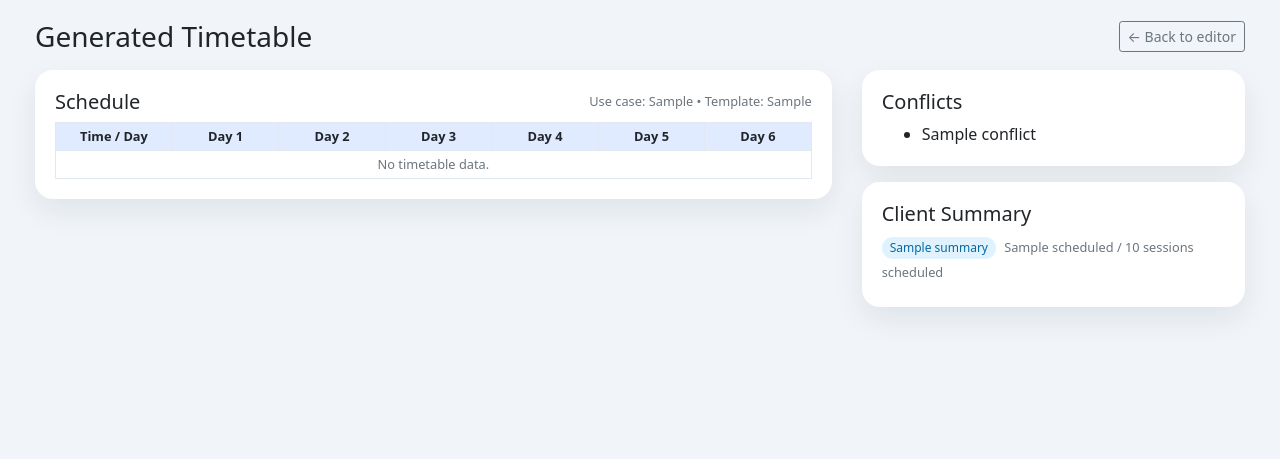
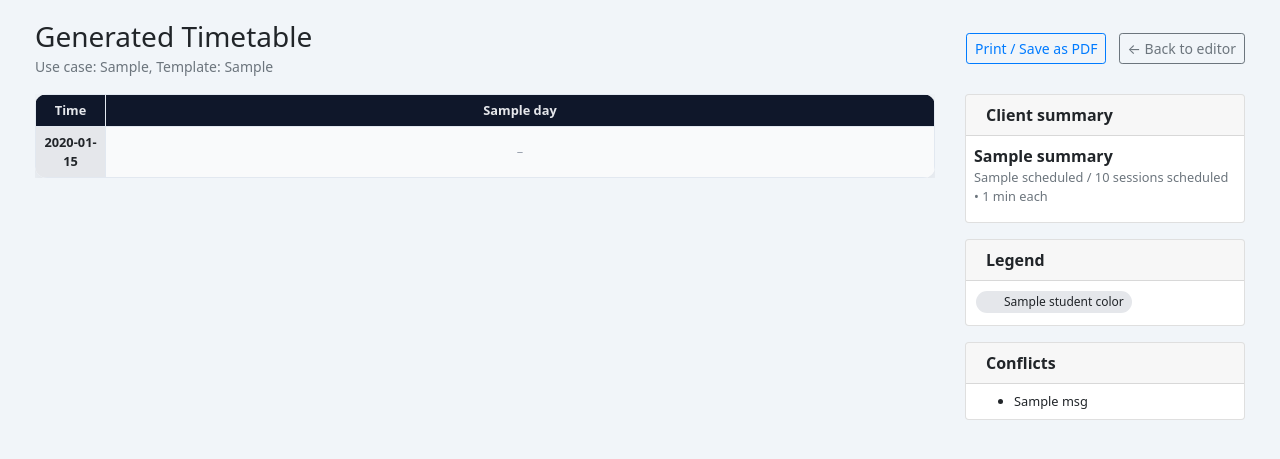
Before and after one commit to AADesign91/Timetable-Scheduler, a Flask app: template templates/timetable.html in a window 1280 px wide. Shown: the top 459 px of the page. Run offline with Flask 3, Linux system fonts and the light colour scheme; the template is opened without the code that fills it: most values are stand-ins (such as "Sample title", 1, 10 or a date in 2020).

Commit message:
Update timetable.html

```diff
--- a/templates/timetable.html
+++ b/templates/timetable.html
@@ -15,172 +15,214 @@
       padding: 20px;
     }
 
-    .app-card {
-      background: #ffffff;
-      border-radius: 18px;
-      box-shadow: 0 12px 30px rgba(15, 23, 42, 0.08);
-      padding: 20px;
-      margin-bottom: 20px;
-    }
-
     .timetable-table {
       width: 100%;
       border-collapse: collapse;
-      font-size: 0.8rem;
+      background: #ffffff;
+      box-shadow: 0 10px 30px rgba(15, 23, 42, 0.1);
+      border-radius: 0.75rem;
+      overflow: hidden;
     }
 
     .timetable-table th,
     .timetable-table td {
       border: 1px solid #e2e8f0;
-      padding: 4px;
+      padding: 6px 8px;
       text-align: center;
-      min-width: 70px;
+      font-size: 0.8rem;
     }
 
-    .timetable-table th {
-      background: #e0ebff;
+    .timetable-table thead th {
+      background: #0f172a;
+      color: #e5e7eb;
+      font-weight: 600;
       position: sticky;
       top: 0;
+      z-index: 2;
+    }
+
+    .time-col {
+      background: #e5e7eb;
+      font-weight: 600;
+      width: 70px;
+      position: sticky;
+      left: 0;
       z-index: 1;
     }
 
-    .time-col {
-      background: #f8fafc;
-      font-weight: 600;
-      position: sticky;
-      left: 0;
-      z-index: 2;
+    .slot {
+      min-width: 110px;
+      height: 34px;
+      vertical-align: middle;
+      white-space: nowrap;
     }
 
     .slot-empty {
-      background: #f8fafc;
-      color: #94a3b8;
+      background: #f9fafb;
+      color: #9ca3af;
     }
 
-    .slot {
-      border-radius: 10px;
-      padding: 2px 4px;
-      display: inline-block;
-      min-width: 55px;
-    }
+    /* Color classes for different clients */
+    .color-1 { background: #dbeafe; color: #1d4ed8; }
+    .color-2 { background: #dcfce7; color: #15803d; }
+    .color-3 { background: #fee2e2; color: #b91c1c; }
+    .color-4 { background: #fef3c7; color: #92400e; }
+    .color-5 { background: #f5f3ff; color: #5b21b6; }
+    .color-6 { background: #ecfeff; color: #0e7490; }
+    .color-7 { background: #fdf2f8; color: #be185d; }
+    .color-8 { background: #eff6ff; color: #1d4ed8; }
 
-    .color-1 { background: #bfdbfe; color: #1e3a8a; }
-    .color-2 { background: #fde68a; color: #92400e; }
-    .color-3 { background: #bbf7d0; color: #166534; }
-    .color-4 { background: #fecaca; color: #7f1d1d; }
-    .color-5 { background: #e9d5ff; color: #5b21b6; }
-    .color-6 { background: #f9a8d4; color: #831843; }
-    .color-7 { background: #99f6e4; color: #115e59; }
-    .color-8 { background: #fed7aa; color: #9a3412; }
-
-    .pill {
-      display: inline-block;
+    .legend-pill {
+      display: inline-flex;
+      align-items: center;
       padding: 2px 8px;
       border-radius: 999px;
       font-size: 0.75rem;
-      background: #e0f2fe;
-      color: #0369a1;
-      margin-right: 4px;
+      margin: 2px;
+      background: #e5e7eb;
+    }
+
+    @media print {
+      body {
+        padding: 0;
+        background: #ffffff;
+      }
+      .no-print {
+        display: none !important;
+      }
+      .timetable-table {
+        box-shadow: none;
+      }
     }
   </style>
 </head>
 <body>
   <div class="container-fluid">
-    <div class="d-flex justify-content-between align-items-center mb-3">
+    <div class="d-flex justify-content-between align-items-center mb-3 no-print">
+      <div>
         <h3 class="mb-0">Generated Timetable</h3>
+        <small class="text-muted">
+          Use case: {{ use_case|default("general") }},
+          Template: {{ schedule_template|default("campus_a") }}
+        </small>
+      </div>
+      <div>
+        <button id="printBtn" class="btn btn-sm btn-outline-primary mr-2">
+          Print / Save as PDF
+        </button>
         <a href="/" class="btn btn-sm btn-outline-secondary">← Back to editor</a>
+      </div>
     </div>
 
     <div class="row">
-      <div class="col-md-8">
-        <div class="app-card">
-          <div class="d-flex justify-content-between align-items-center mb-2">
-            <h5 class="mb-0">Schedule</h5>
-            <span class="text-muted" style="font-size: 0.8rem;">
-              Use case: {{ use_case }} • Template: {{ schedule_template }}
-            </span>
-          </div>
-          <div style="overflow:auto; max-height: 500px;">
+      <div class="col-lg-9 mb-3">
+        <div class="table-responsive">
           <table class="timetable-table">
             <thead>
               <tr>
-                  <th class="time-col">Time / Day</th>
-                  <th>Day 1</th>
-                  <th>Day 2</th>
-                  <th>Day 3</th>
-                  <th>Day 4</th>
-                  <th>Day 5</th>
-                  <th>Day 6</th>
+                <th class="time-col">Time</th>
+                {% for day in days %}
+                  <th>{{ day }}</th>
+                {% endfor %}
               </tr>
             </thead>
             <tbody>
-                {% set days = ['Day1','Day2','Day3','Day4','Day5','Day6'] %}
-                {% if timetable %}
-                  {% set any_day = days[0] %}
-                  {% set slots = timetable[any_day].keys() %}
-                  {% for time in slots %}
+              {% for time in time_slots %}
                 <tr>
                   <td class="time-col">{{ time }}</td>
                   {% for day in days %}
-                      {% set client_name = timetable[day][time] %}
-                      {% if client_name %}
-                        {% set cc = student_colors.get(client_name, 'slot-empty') %}
-                        <td>
-                          <span class="slot {{ cc }}">{{ client_name }}</span>
+                    {% set name = timetable[day][time] %}
+                    {% if name %}
+                      <td class="slot {{ student_colors.get(name, '') }}">
+                        {{ name }}
                       </td>
                     {% else %}
-                        <td class="slot-empty"></td>
+                      <td class="slot slot-empty">
+                        –
+                      </td>
                     {% endif %}
                   {% endfor %}
                 </tr>
               {% endfor %}
-                {% else %}
-                  <tr>
-                    <td colspan="7" class="text-center text-muted">
-                      No timetable data.
-                    </td>
-                  </tr>
-                {% endif %}
             </tbody>
           </table>
         </div>
       </div>
+
+      <div class="col-lg-3 mb-3">
+        <div class="card mb-3">
+          <div class="card-header py-2">
+            <strong>Client summary</strong>
           </div>
-
-      <div class="col-md-4">
-        <div class="app-card mb-3">
-          <h5>Conflicts</h5>
-          {% if conflicts %}
-            <ul class="mb-0">
-              {% for c in conflicts %}
-                <li>{{ c }}</li>
-              {% endfor %}
-            </ul>
-          {% else %}
-            <p class="text-muted mb-0">No conflicts detected.</p>
+          <div class="card-body p-2">
+            {% if summary %}
+              <ul class="list-unstyled mb-0">
+                {% for name, info in summary.items() %}
+                  <li class="mb-2">
+                    <div><strong>{{ name }}</strong></div>
+                    <div style="font-size: 0.8rem;" class="text-muted">
+                      {{ info.scheduled }} / {{ info.needed }} sessions scheduled
+                      {% if info.session_length %}
+                        • {{ info.session_length }} min each
                       {% endif %}
                     </div>
-
-        <div class="app-card">
-          <h5>Client Summary</h5>
-          {% if summary %}
-            <ul class="mb-0 list-unstyled">
-              {% for name, info in summary.items() %}
-                {% set cc = student_colors.get(name, 'slot-empty') %}
-                <li class="mb-1">
-                  <span class="pill {{ cc }}">{{ name }}</span>
-                  <span class="text-muted" style="font-size: 0.8rem;">
-                    {{ info.scheduled }} / {{ info.needed }} sessions scheduled
-                  </span>
                   </li>
                 {% endfor %}
               </ul>
             {% else %}
-            <p class="text-muted mb-0">No summary available.</p>
+              <p class="text-muted mb-0" style="font-size: 0.85rem;">
+                No clients in summary.
+              </p>
+            {% endif %}
+          </div>
+        </div>
+
+        <div class="card mb-3">
+          <div class="card-header py-2">
+            <strong>Legend</strong>
+          </div>
+          <div class="card-body p-2">
+            {% if student_colors %}
+              {% for name, cls in student_colors.items() %}
+                <div class="legend-pill mb-1">
+                  <span class="{{ cls }} mr-2" style="display:inline-block;width:12px;height:12px;border-radius:999px;"></span>
+                  <span>{{ name }}</span>
+                </div>
+              {% endfor %}
+            {% else %}
+              <p class="text-muted mb-0" style="font-size: 0.85rem;">
+                No clients scheduled.
+              </p>
+            {% endif %}
+          </div>
+        </div>
+
+        <div class="card">
+          <div class="card-header py-2">
+            <strong>Conflicts</strong>
+          </div>
+          <div class="card-body p-2">
+            {% if conflicts %}
+              <ul class="mb-0">
+                {% for msg in conflicts %}
+                  <li style="font-size: 0.8rem;">{{ msg }}</li>
+                {% endfor %}
+              </ul>
+            {% else %}
+              <p class="text-muted mb-0" style="font-size: 0.85rem;">
+                No scheduling conflicts detected.
+              </p>
             {% endif %}
           </div>
         </div>
       </div>
     </div>
+  </div>
+
+  <script>
+    document.getElementById("printBtn").addEventListener("click", function () {
+      window.print();
+    });
+  </script>
 </body>
 </html>
```
Lines whose indentation alone changed are shown as unchanged.
